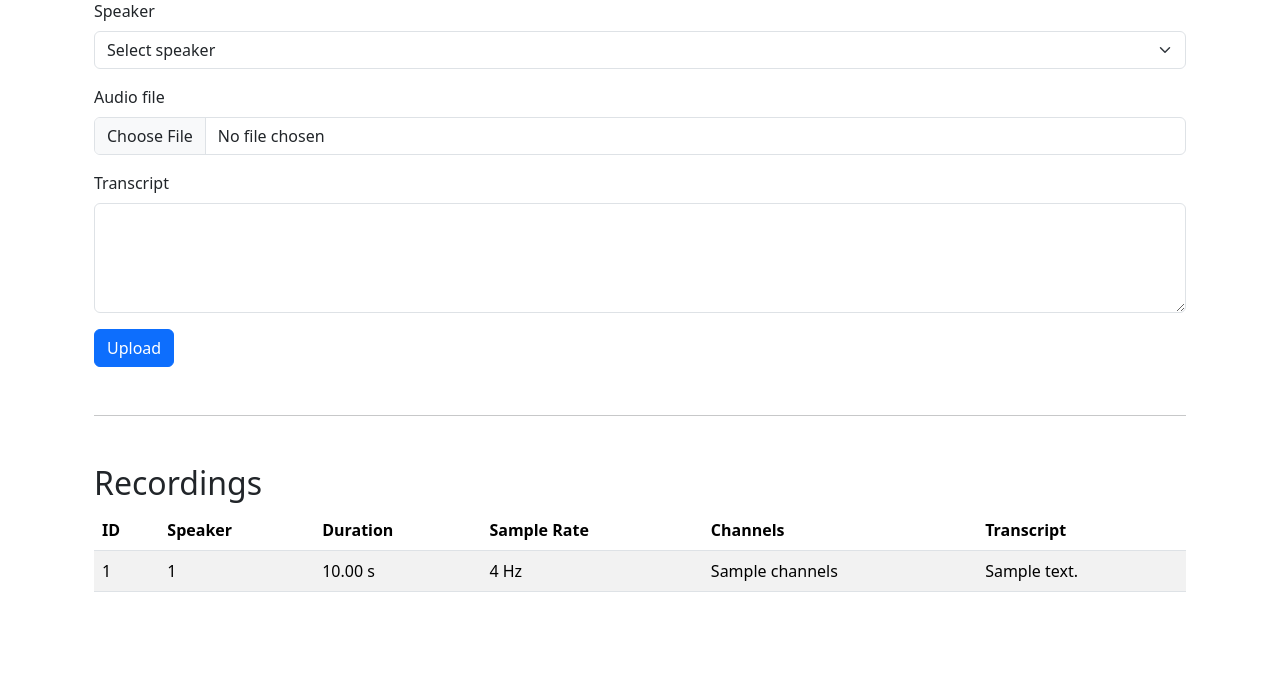
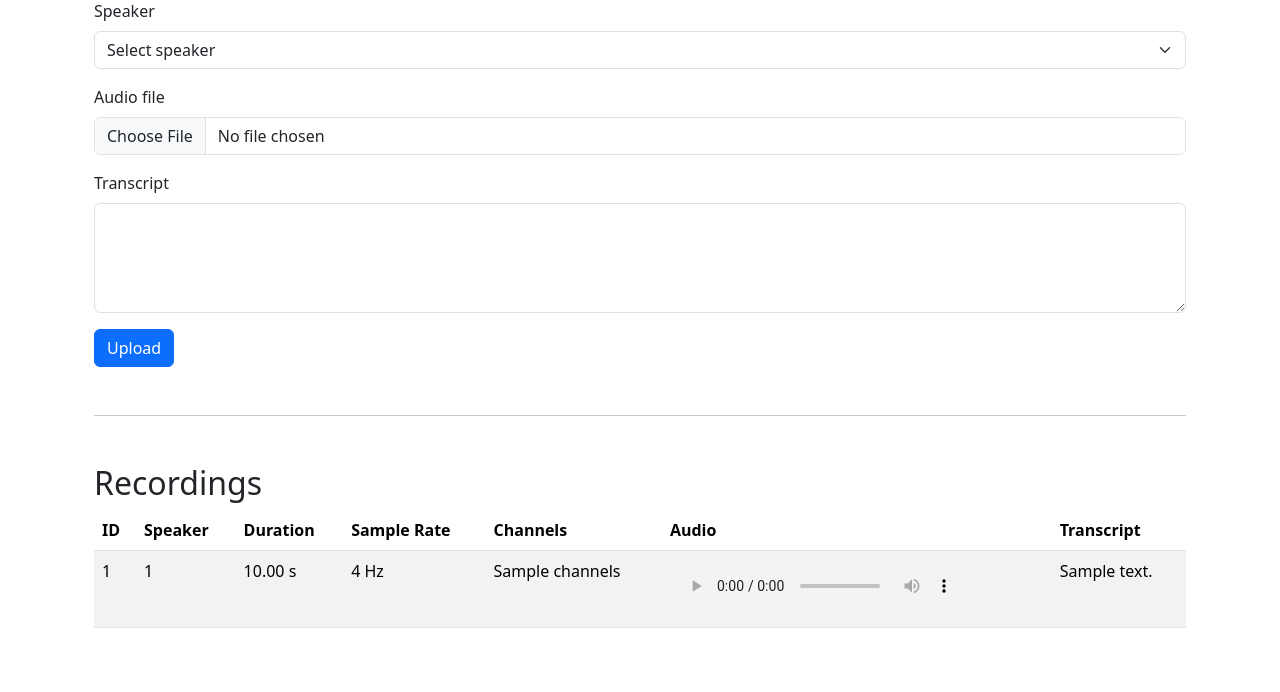
Before and after one commit to belkacemm/tamazight-corpus, a Flask app: template web/templates/recordings.html in a window 1280 px wide. Shown: the part 386-1078 px from the top of the page. Before the commit the page ends 978 px from the top, so only its background shows below. Run offline with Flask 3, Linux system fonts and the light colour scheme; the template is opened without the code that fills it: most values are stand-ins (such as "Sample title", 1, 10 or a date in 2020).

Commit message:
add audio playback for recordings

```diff
--- a/web/app.py
+++ b/web/app.py
@@ -1,6 +1,6 @@
 from pathlib import Path
 
-from flask import Flask, render_template, redirect, url_for, request
+from flask import Flask, render_template, redirect, url_for, request, send_from_directory
 from .forms import CreateCorpusForm, CreateSpeakerForm
 
 from tamazight_corpus.models.config import CorpusConfig
@@ -226,6 +226,15 @@ def upload_audio_page(corpus_name):
         recordings=recordings,
     )
 
+@app.route("/corpus/<corpus_name>/audio/<filename>")
+def serve_audio(corpus_name, filename):
+    corpus_path = DATASETS_DIR / corpus_name
+    audio_dir = corpus_path / "audio"
+
+    return send_from_directory(
+        audio_dir,
+        filename
+    )
 
 if __name__ == "__main__":
     app.run(debug=True)
--- a/web/templates/recordings.html
+++ b/web/templates/recordings.html
@@ -126,6 +126,7 @@
                 <th>Duration</th>
                 <th>Sample Rate</th>
                 <th>Channels</th>
+                <th>Audio</th>
                 <th>Transcript</th>
             </tr>
         </thead>
@@ -151,6 +152,20 @@
 
                 <td>
                     {{ recording.audio.channels }}
+                </td>
+
+                <td>
+                    <audio controls>
+                        <source
+                            src="{{ url_for(
+                                'serve_audio',
+                                corpus_name=project.config.name,
+                                filename=recording.audio.path.name
+                            ) }}"
+                            type="audio/wav"
+                        >
+                        Your browser does not support audio playback.
+                    </audio>
                 </td>
 
                 <td>
```
